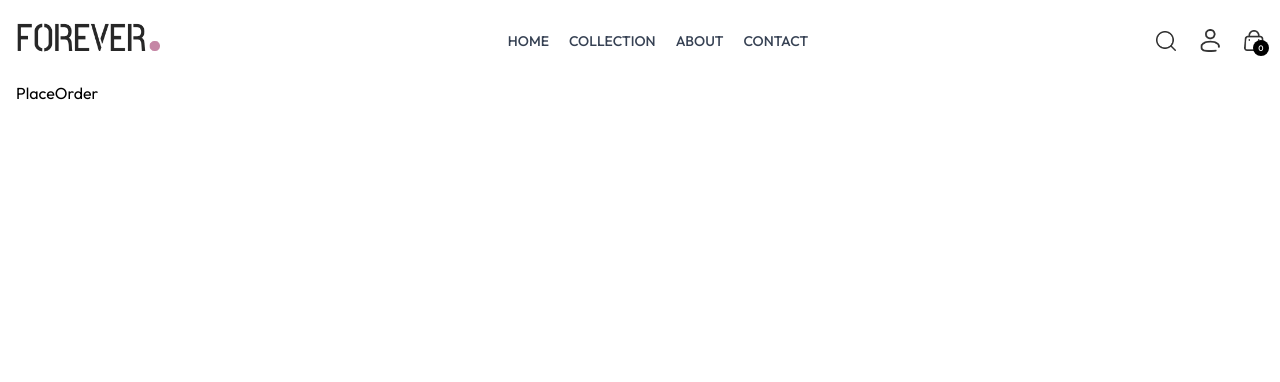
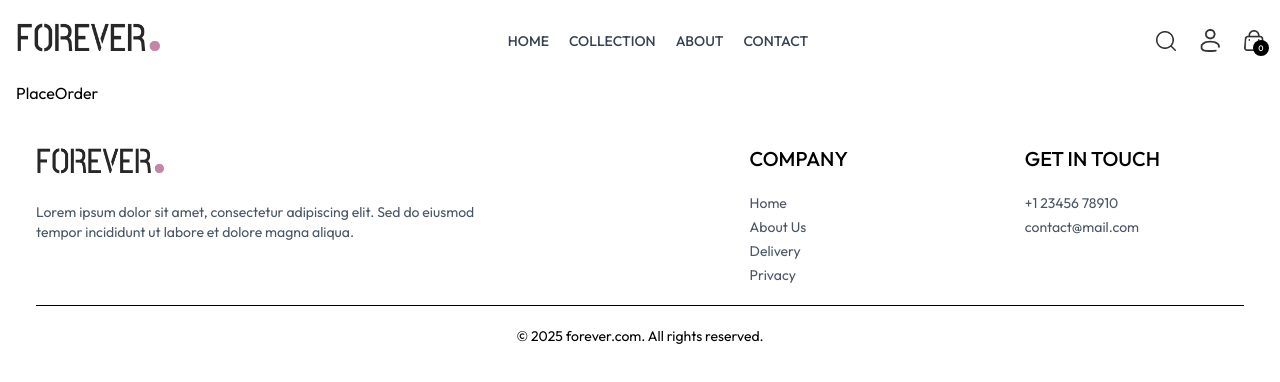
Before and after one commit to Smrd1104/mens-wear, a React (Vite) app in the folder frontend/: page /place-orders in a window 1280 px wide. Shown: the top 382 px of the page. Built offline with nearby package versions, Linux system fonts and the light colour scheme.

Commit message:
footwear completed

```diff
--- a/frontend/src/App.jsx
+++ b/frontend/src/App.jsx
@@ -9,6 +9,7 @@
 import Orders from "./pages/Orders"
 import PlaceOrder from "./pages/PlaceOrder"
 import Navbar from "./components/Navbar"
+import Footer from "./components/Footer"
 
 
 function App() {
@@ -25,9 +26,8 @@
         <Route path="/product" element={<Product />} />
         <Route path="/orders" element={<Orders />} />
         <Route path="/place-orders" element={<PlaceOrder />} />
-
-
       </Routes>
+      <Footer />
     </div>
   )
 }
--- /dev/null
+++ b/frontend/src/components/Footer.jsx
@@ -0,0 +1,44 @@
+import React from 'react';
+import { assets } from '../assets/frontend_assets/assets';
+
+const Footer = () => {
+    return (
+        <div className="my-10 text-sm px-5">
+            <div className="grid grid-cols-1 sm:grid-cols-[3fr_1fr_1fr] gap-14">
+                {/* Logo + Description */}
+                <div>
+                    <img src={assets.logo} className="mb-5 w-32" alt="Logo" />
+                    <p className="text-gray-600 md:w-2/3">
+                        Lorem ipsum dolor sit amet, consectetur adipiscing elit. Sed do eiusmod tempor incididunt ut labore et dolore magna aliqua.
+                    </p>
+                </div>
+
+                {/* Company Links */}
+                <div>
+                    <p className="uppercase text-xl font-medium mb-5">Company</p>
+                    <ul className="flex flex-col gap-1 text-gray-600">
+                        <li>Home</li>
+                        <li>About Us</li>
+                        <li>Delivery</li>
+                        <li>Privacy</li>
+                    </ul>
+                </div>
+
+                {/* Add another section here if you want 3 columns */}
+                <div>
+                    <p className="uppercase text-xl font-medium mb-5">Get in touch</p>
+                    <ul className="flex flex-col gap-1 text-gray-600">
+                        <li>+1 23456 78910</li>
+                        <li>contact@mail.com</li>
+                    </ul>
+                </div>
+            </div>
+            <div className='mt-5'>
+                <hr />
+                <p className='py-5 text-sm text-center'>© 2025 forever.com. All rights reserved.</p>
+            </div>
+        </div>
+    );
+};
+
+export default Footer;
```
